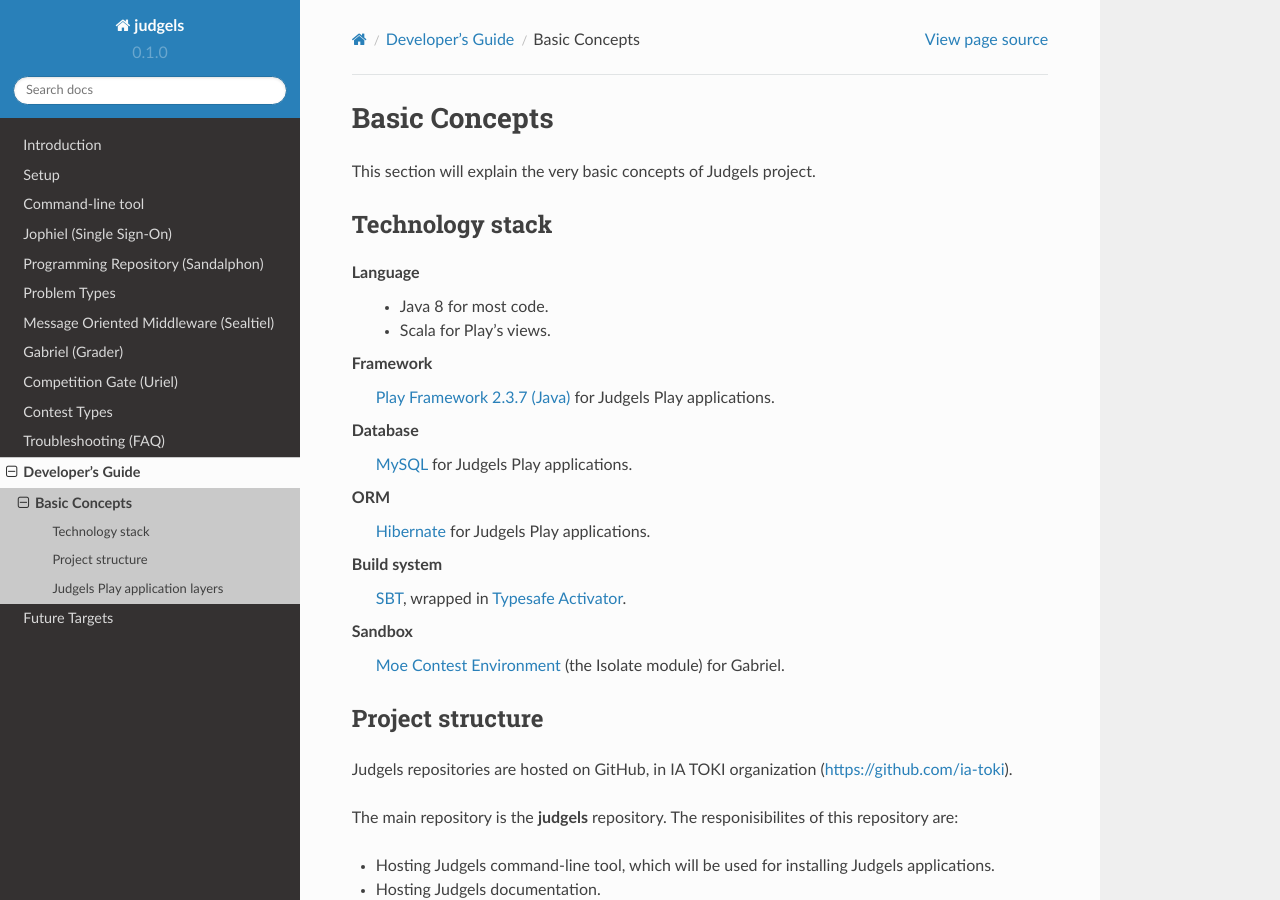
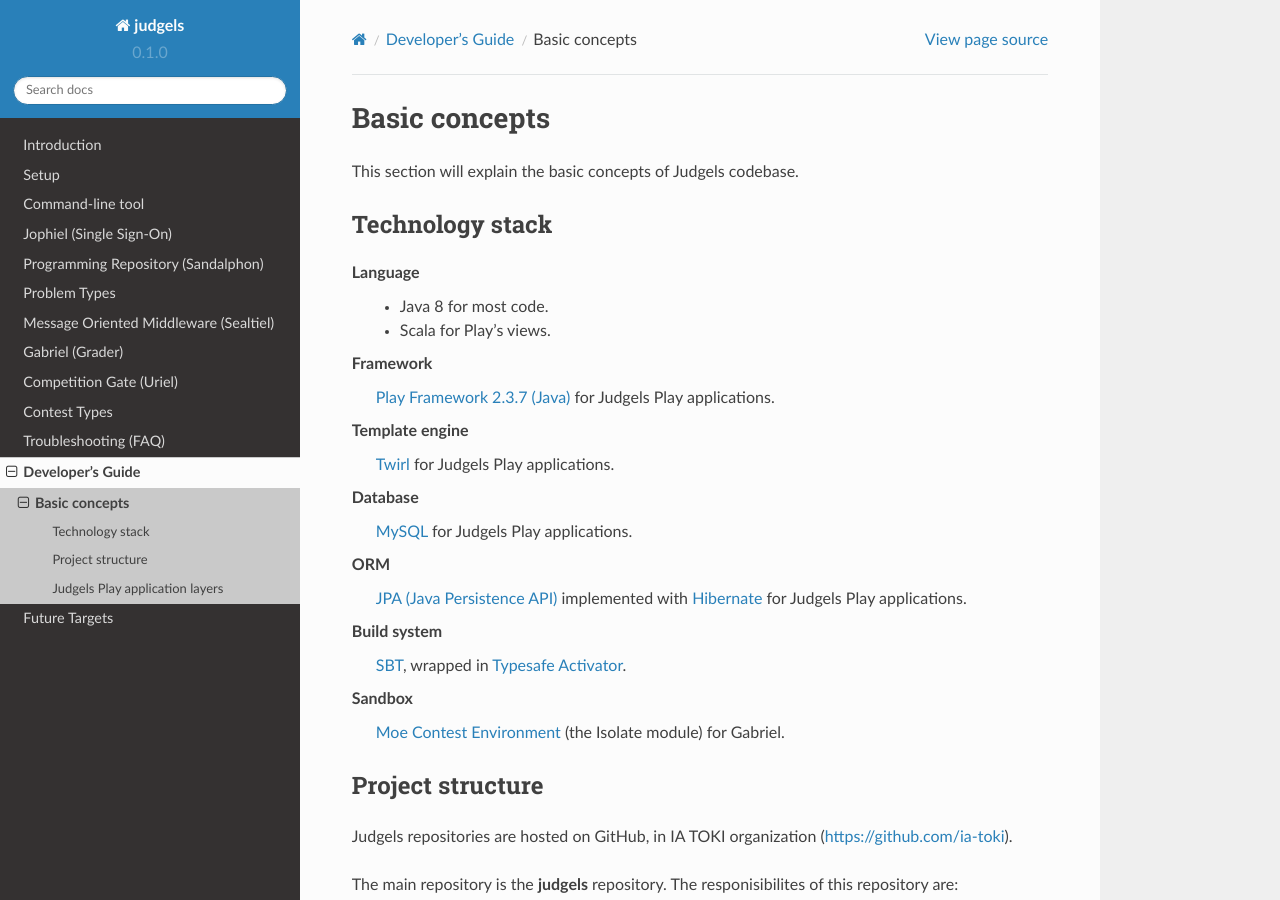
Before and after one commit to judgels/judgels, a Sphinx documentation site: the page built from docs/developers-guide_concepts.rst, in a window 1280 px wide and 900 px high. Built offline with Sphinx 7.4.7 and the Read the Docs theme 2.0.0, drawn with Linux system fonts in a browser that asks for light colours; formulas are drawn with MathJax 3.

Commit message:
Improve basic concepts in dev's guide doc

```diff
--- a/docs/developers_guide.rst
+++ b/docs/developers-guide.rst
@@ -6,4 +6,4 @@
 .. toctree::
    :maxdepth: 2
 
-   developers_guide_concepts
+   developers-guide_concepts
--- a/docs/developers_guide_concepts.rst
+++ b/docs/developers-guide_concepts.rst
@@ -1,7 +1,7 @@
-Basic Concepts
+Basic concepts
 ==============
 
-This section will explain the very basic concepts of Judgels project.
+This section will explain the basic concepts of Judgels codebase.
 
 Technology stack
 ----------------
@@ -13,11 +13,14 @@
 Framework
     `Play Framework 2.3.7 (Java) <https://www.playframework.com>`_ for Judgels Play applications.
 
+Template engine
+    `Twirl <https://www.playframework.com/documentation/2.3.x/ScalaTemplates>`_ for Judgels Play applications.
+
 Database
     `MySQL <https://www.mysql.com>`_ for Judgels Play applications.
 
 ORM
-    `Hibernate <http://hibernate.org/orm/>`_ for Judgels Play applications.
+    `JPA (Java Persistence API) <http://en.wikipedia.org/wiki/Java_Persistence_API>`_ implemented with `Hibernate <http://hibernate.org/orm/>`_ for Judgels Play applications.
 
 Build system
     `SBT <http://www.scala-sbt.org>`_, wrapped in `Typesafe Activator <https://www.typesafe.com/community/core-tools/activator-and-sbt>`_.
--- a/docs/index.rst
+++ b/docs/index.rst
@@ -15,5 +15,5 @@
    Uriel
    ContestTypes
    Troubleshooting
-   developers_guide
+   developers-guide
    FutureTargets
```
